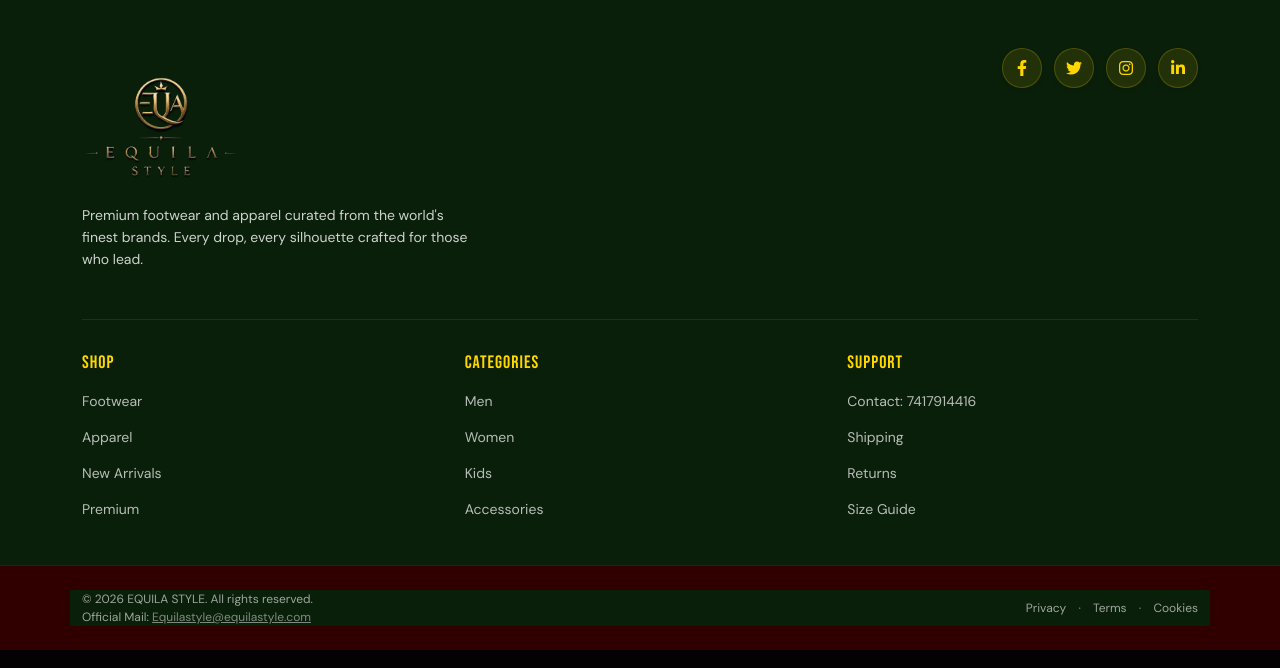
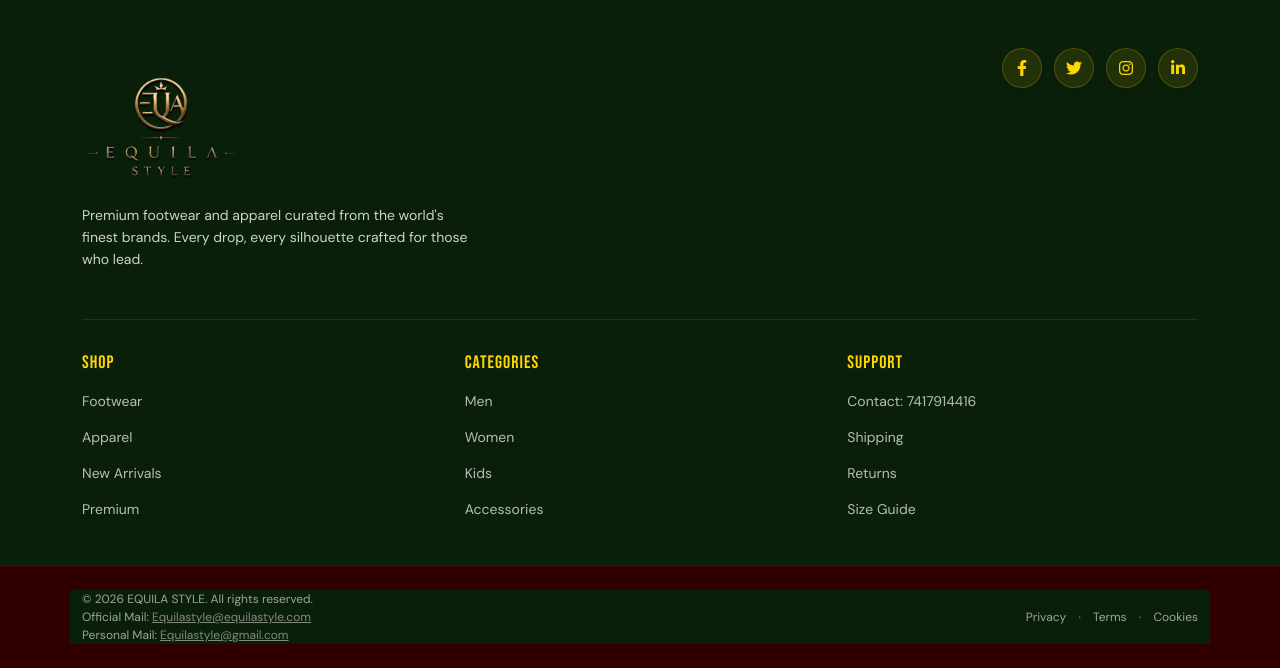
Before and after one commit to LiGerNikhil/equilastyle, a Django app: page /about/ in a window 1280 px wide. Shown: the part 5448-6116 px from the top of the page. Run offline with Django 4.2, Linux system fonts and the light colour scheme; some libraries are stand-ins or nearby versions.

Commit message:
finally updated emails

```diff
--- a/templates/base.html
+++ b/templates/base.html
@@ -703,6 +703,7 @@
                     <p>&copy; 2026 EQUILA STYLE. All rights reserved.</p>
                     <!-- <p class="footer-email">Personal: <a href="mailto:Equilastyle@gmail.com">Equilastyle@gmail.com</a></p> -->
                     <p class="footer-email">Official Mail: <a href="mailto:Equilastyle@equilastyle.com">Equilastyle@equilastyle.com</a></p>
+                    <p class="footer-email">Personal Mail: <a href="mailto:Equilastyle@gmail.com">Equilastyle@gmail.com</a></p>
                 </div>
                 <div class="legal-links">
                     <a href="{% url 'products:privacy' %}">Privacy</a>
```
